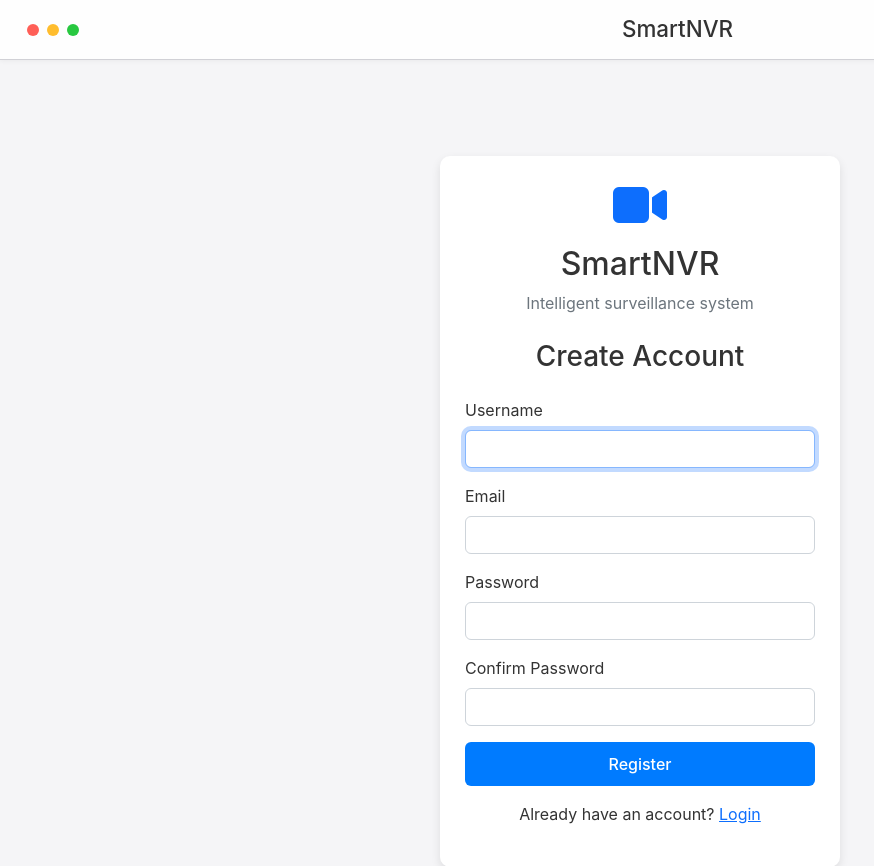
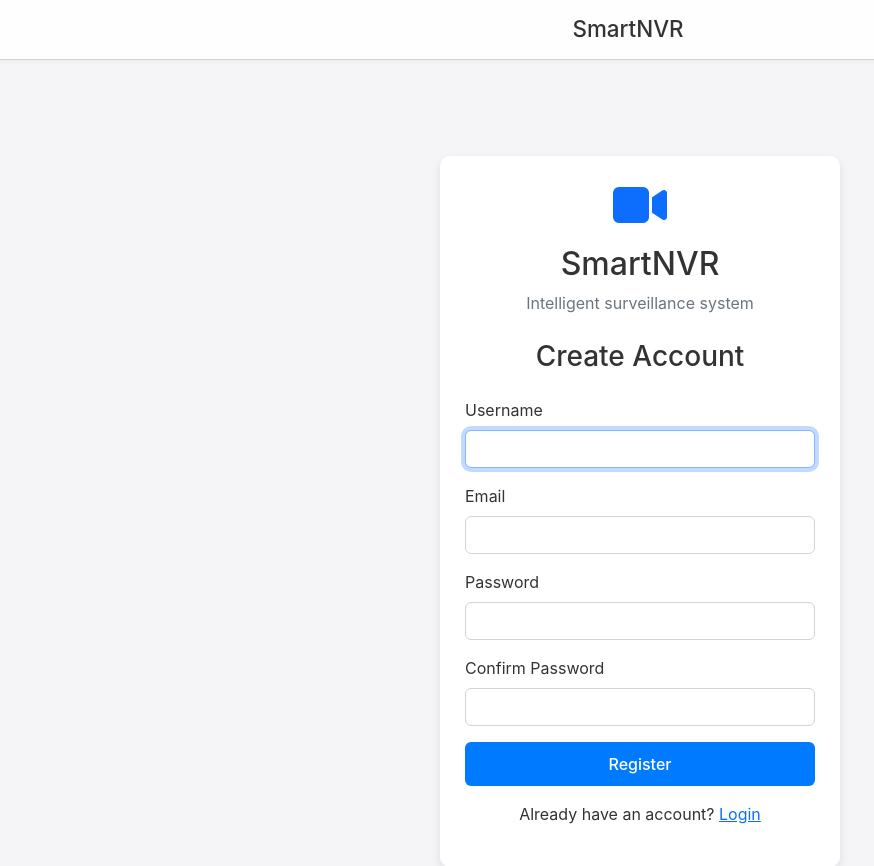
Before and after one commit to ranjanjyoti152/Smart-NVR, a Flask app: page /auth/register in a window 1280 px wide. Shown: the top 866 px of the page, without its empty margins (0-874 px from the left). Run offline with Flask 3, Linux system fonts and the light colour scheme; parts of the project's set-up code (start-up, migrations or seed data) failed here and were passed over.

Commit message:
Remove macOS traffic light buttons from UI

```diff
--- a/static/css/style.css
+++ b/static/css/style.css
@@ -9,9 +9,6 @@
     --mac-text: #333333;
     --mac-accent: #007bff;
     --mac-border: #d1d1d6;
-    --mac-close: #ff5f57;
-    --mac-minimize: #ffbd2e;
-    --mac-maximize: #28c840;
 }
 
 /* Dark mode support */
@@ -59,32 +56,6 @@ body {
     font-weight: 500;
     margin: 0;
     color: var(--mac-text);
-}
-
-.mac-traffic-lights {
-    display: flex;
-    align-items: center;
-    margin-left: 15px;
-}
-
-.mac-btn {
-    width: 12px;
-    height: 12px;
-    border-radius: 50%;
-    margin-right: 8px;
-    transition: all 0.2s;
-}
-
-.mac-close {
-    background-color: var(--mac-close);
-}
-
-.mac-minimize {
-    background-color: var(--mac-minimize);
-}
-
-.mac-maximize {
-    background-color: var(--mac-maximize);
 }
 
 /* macOS style sidebar */
--- a/templates/base.html
+++ b/templates/base.html
@@ -22,13 +22,6 @@
     <header class="mac-header">
         <div class="container-fluid">
             <div class="row align-items-center">
-                <div class="col-auto">
-                    <div class="mac-traffic-lights d-none d-md-flex">
-                        <div class="mac-btn mac-close"></div>
-                        <div class="mac-btn mac-minimize"></div>
-                        <div class="mac-btn mac-maximize"></div>
-                    </div>
-                </div>
                 <div class="col text-center">
                     <h1 class="mac-title">SmartNVR</h1>
                 </div>
```
